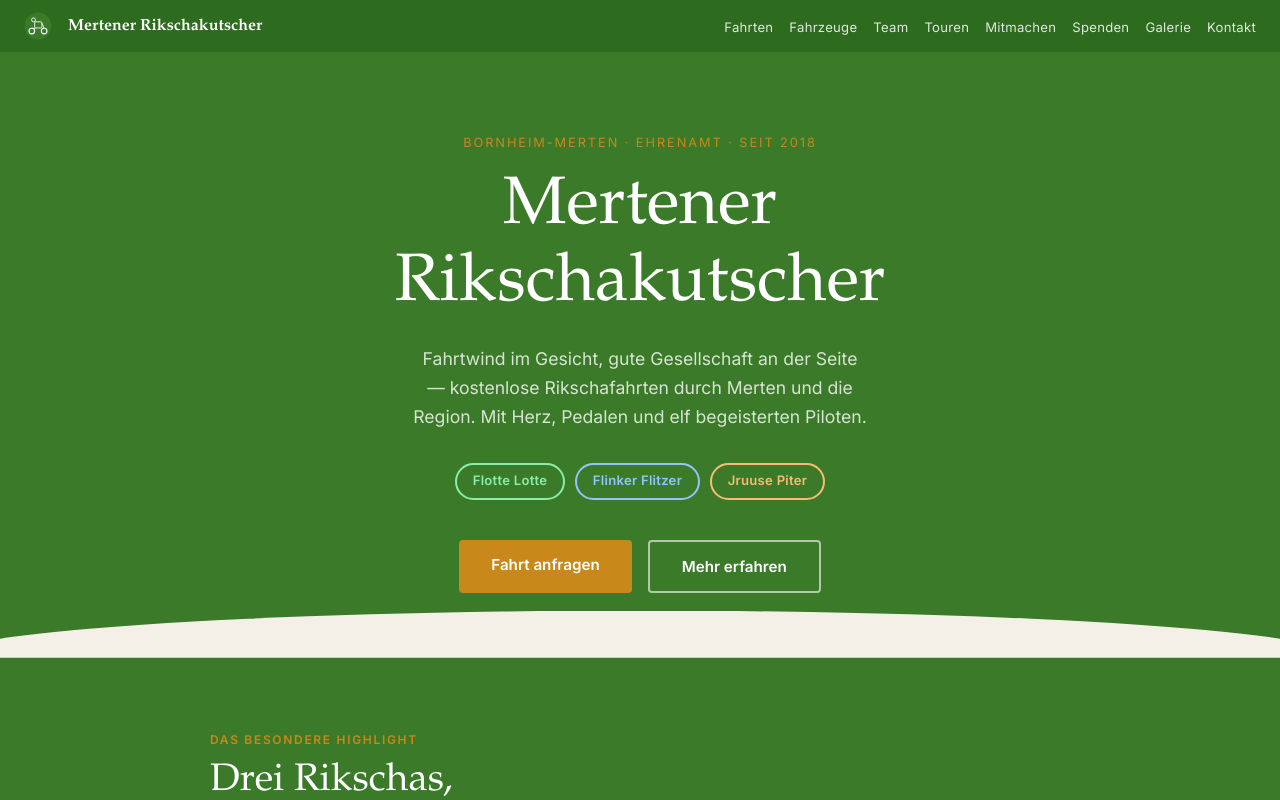
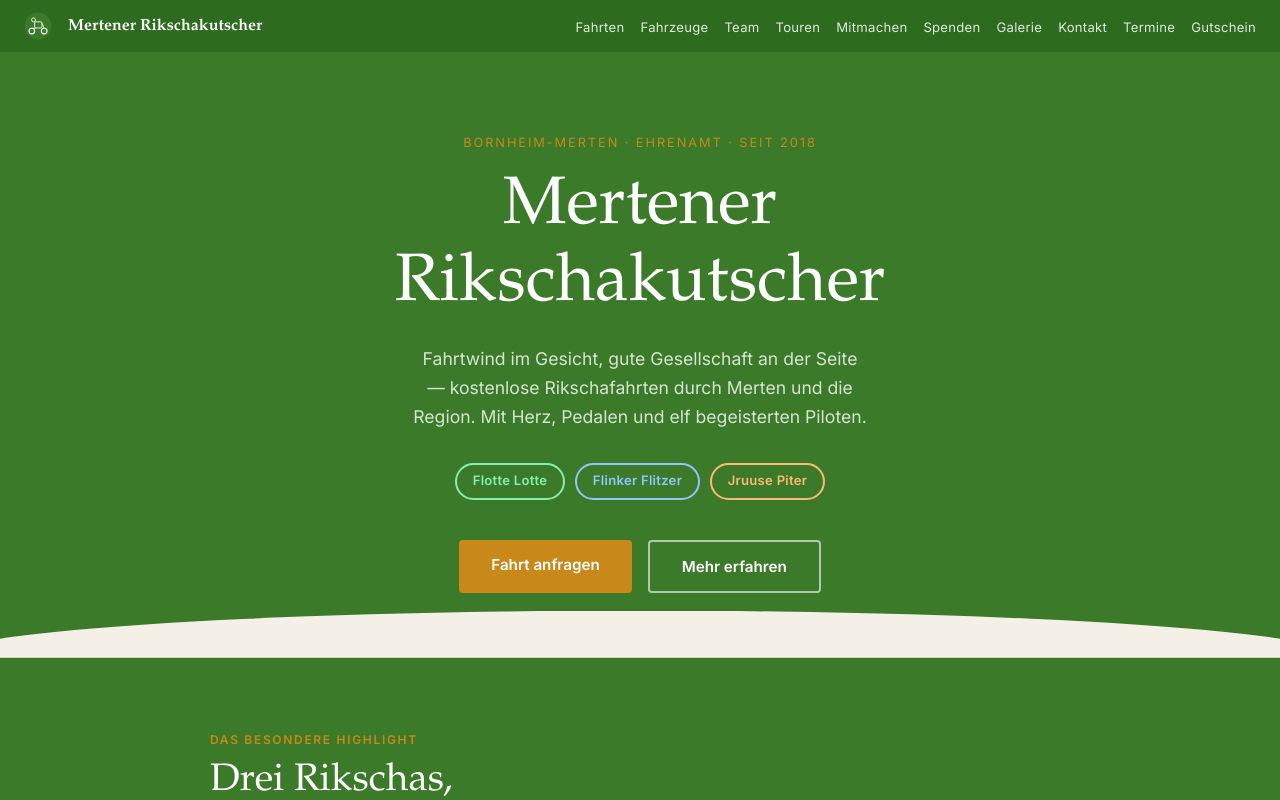
Before and after one commit to WF62/rikscha, a Next.js app: page / in a window 1280 px wide. Shown: the top 800 px of the page. Built offline with nearby package versions, Linux system fonts and the light colour scheme; no server answers.

Commit message:
feat: add Termine and Gutschein to main nav, remove Gutschein from calendar header
Co-Authored-By: Claude Sonnet 4.6 <noreply@anthropic.com>
Claude-Session: https://claude.ai/code/session_015MmKphCGtJRYZ7pChrrPod

```diff
--- a/src/app/(app)/layout.tsx
+++ b/src/app/(app)/layout.tsx
@@ -12,8 +12,8 @@ export default function AppLayout({ children }: { children: React.ReactNode }) {
           </div>
           <nav className="flex gap-4 text-sm">
             <a href="/" className="hover:text-green-200 transition-colors">← Website</a>
+            <a href="/" className="hover:text-green-200 transition-colors">Website</a>
             <a href="/kalender" className="hover:text-green-200 transition-colors">Kalender</a>
-            <a href="/gutschein" className="hover:text-green-200 transition-colors">Gutschein</a>
             <a href="/buchen" className="bg-white text-rikscha-green font-semibold px-3 py-1 rounded hover:bg-green-50 transition-colors">+ Fahrt buchen</a>
           </nav>
         </div>
--- a/src/app/(public)/page.tsx
+++ b/src/app/(public)/page.tsx
@@ -251,6 +251,8 @@ export default async function WebsitePage() {
           <li><a href="#spenden">Spenden</a></li>
           <li><a href="/galerie">Galerie</a></li>
           <li><a href="#kontakt">Kontakt</a></li>
+          <li><a href="/kalender">Termine</a></li>
+          <li><a href="/gutschein">Gutschein</a></li>
         </ul>
       </nav>
 
--- a/src/app/(public)/website/page.tsx
+++ b/src/app/(public)/website/page.tsx
@@ -251,6 +251,8 @@ export default async function WebsitePage() {
           <li><a href="#spenden">Spenden</a></li>
           <li><a href="/galerie">Galerie</a></li>
           <li><a href="#kontakt">Kontakt</a></li>
+          <li><a href="/kalender">Termine</a></li>
+          <li><a href="/gutschein">Gutschein</a></li>
         </ul>
       </nav>
 
```
